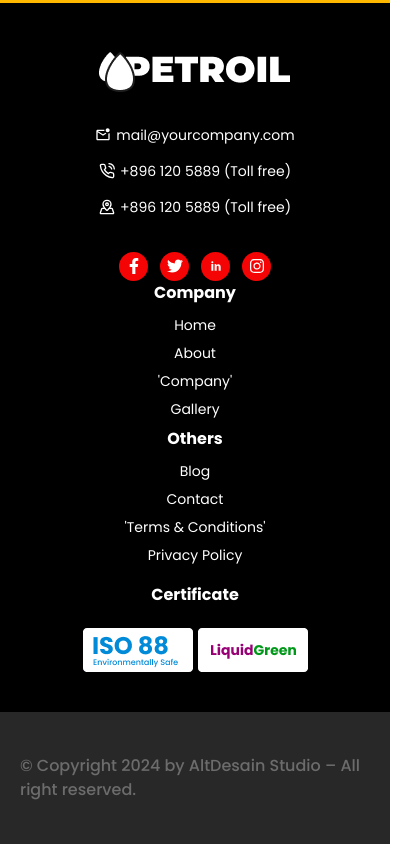
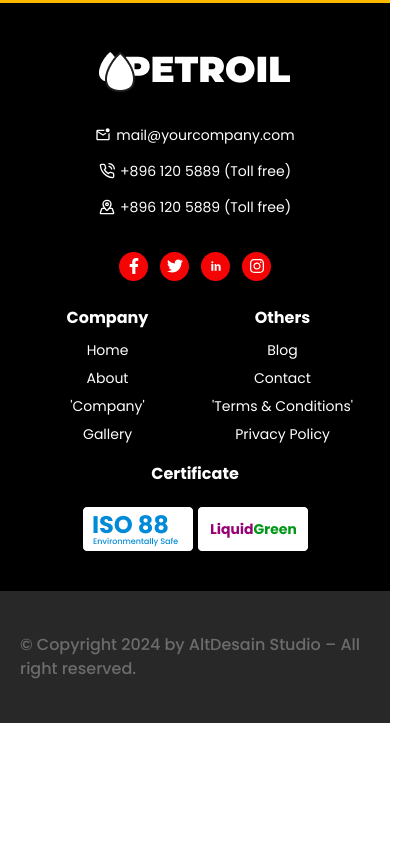
Before and after one commit to nabilislam11/petrol-project, a React (Vite) app: page / in a window 390 px wide. Shown: the part 5543-6387 px from the top of the page, 415 px wide, since content can reach past the window. After the commit the page ends 6266 px from the top, so only its background shows below. Built offline with nearby package versions, Linux system fonts and the light colour scheme.

Commit message:
some issue fixed

```diff
--- a/src/components/Footer/Footer.jsx
+++ b/src/components/Footer/Footer.jsx
@@ -65,7 +65,7 @@ const Footer = () => {
 
           </div>
           <div className=" md:w-[60%] ">
-            <div className=" md:flex md:flex-row justify-between text-white flex flex-col items-center md:items-start text-center md:text-start">
+            <div className=" flex flex-wrap justify-center md:justify-between text-white items-center  text-center md:items-start  md:text-start mt-[25px] md:mt-0 ">
               <div className="w-[50%] md:w-[20%] ">
                 <ul className='  '>
                   <li className='font-bold font-primary text-[16px] text-white pb-[10px] md:pb-[21px]'>Company</li>
@@ -84,9 +84,9 @@ const Footer = () => {
                   <li className='font-reguler font-primary text-[14px] text-white pb-[7px] md:pb-[15px]'>Privacy Policy</li>
                   </ul>
               </div>
-              <div className="md:w-[30%] pt-[10px] md:pt-0">
+              <div className="md:w-[30%] pt-[10px] md:pt-0 text-center md:text-start ">
                 <p className='font-bold font-primary text-[16px] text-white pb-[21px]'>Certificate</p>
-                <div className="flex gap-[5px]">
+                <div className="flex gap-[5px] ">
                   <img src={certificate1} alt="" />
                   <img src={certificate2} alt="" />
                 </div>
--- a/src/components/Slider/Sliderimg.jsx
+++ b/src/components/Slider/Sliderimg.jsx
@@ -55,7 +55,7 @@ const Sliderimg = () => {
 
   return (
 
-    <div className="slider-container ">
+    <div className="slider-container w-full  ">
       <Slider {...settings}>
         <div  >
           <img src={slider1} alt="" />
--- a/src/index.css
+++ b/src/index.css
@@ -13,4 +13,5 @@
 
 html, body{
 scroll-behavior: smooth;
+overflow-x: hidden;
 }
```
